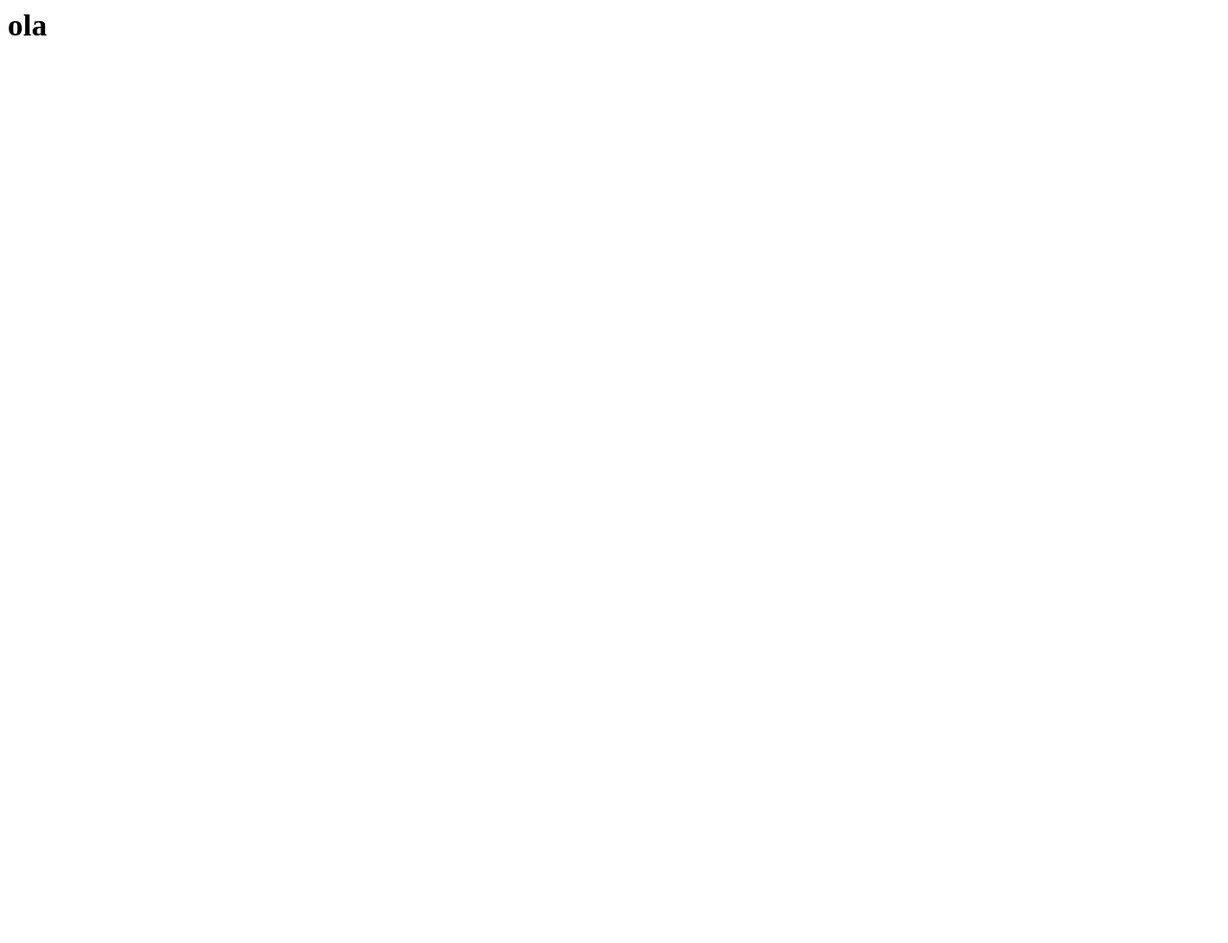
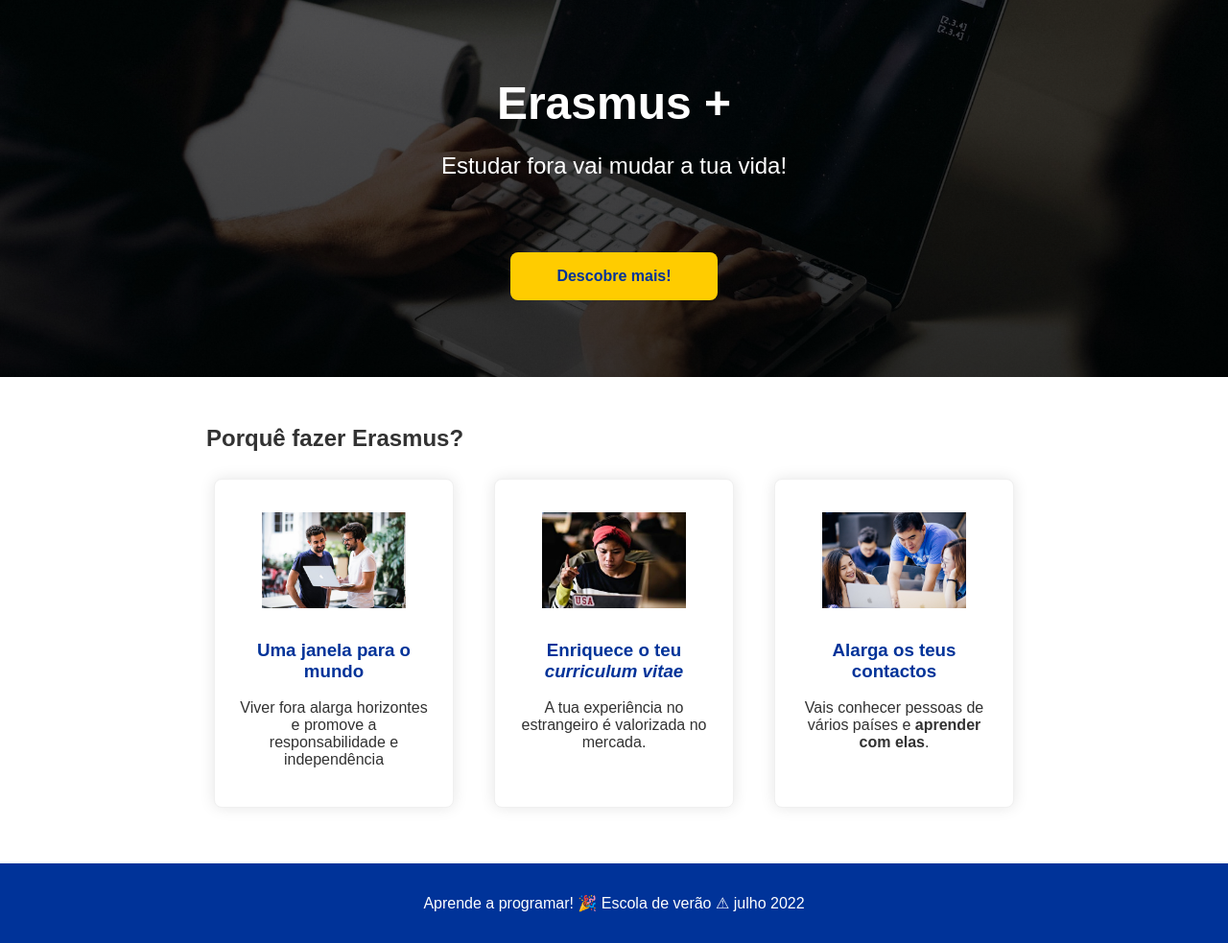
Before and after one commit to MargaridaSacramento/workshop, a plain HTML site: page index.html in a window 1280 px wide. Shown: the whole page at 96% size. Before the commit the page ends 800 px from the top, so only its background shows below. Drawn offline with Linux system fonts and the light colour scheme; a web font is replaced by a local one.

Commit message:
nextcommit

```diff
--- a/index.html
+++ b/index.html
@@ -1,11 +1,58 @@
+<!DOCTYPE html>
 <html lang="en">
 <head>
-    <meta charset="UTF-8">
-    <meta http-equiv="X-UA-Compatible" content="IE=edge">
-    <meta name="viewport" content="width=device-width, initial-scale=1.0">
-    <title>Document</title>
+  <meta charset="UTF-8"> <!-- tipo de caracteres -->
+  <title>Erasmus +</title>
+  <meta name="description" content="Seja bem vindo ao meu website" >
+
+  <!-- Change these Google fonts with your own choice -->
+  <link href="https://fonts.googleapis.com/css?family=Chivo:700|Overpass:400,700&display=swap" rel="stylesheet">
+
+  <link rel="stylesheet" href="style.css">
 </head>
 <body>
-    <h1>ola</h1>
+  <!-- <ul>...</ul> lista desordenada-->
+  <!-- <ol>...</ol> lista ordenanda-->
+  <!-- <img scr=".. .jpg" alt="se a imagem n for mostrada">- -->
+
+  <!-- Banner section -->
+
+  <div class="banner">
+    <h1>Erasmus +</h1>
+    <p>Estudar fora vai mudar a tua vida!</p>
+    <a href="https://www.erasmusmais.eu/" class="botao" target="_blank">Descobre mais!</a>
+  </div>
+
+
+  <!-- Cards section -->
+  <div class="container">
+    <h2>Porquê fazer Erasmus?</h2>
+    <div class="cartoes">
+      <div class="cartao" >
+        <img src="images/london.jpg" alt="London"/>
+        <h3>Uma janela para o mundo</h3>
+        <p>Viver fora alarga horizontes e promove a responsabilidade e independência</p>
+      </div>
+
+      <div class="cartao" >
+        <img src="images/paris.jpg" alt="Paris"/>
+        <h3>Enriquece o teu <em>curriculum vitae</em> </h3>
+        <p>A tua experiência no estrangeiro é valorizada no mercada.</p>
+      </div>
+
+      <div class="cartao" >
+        <img src="images/shanghai.jpg" alt="Paris"/>
+        <h3>Alarga os teus contactos</h3>
+        <p>Vais conhecer pessoas de vários países e <strong>aprender com elas</strong>.</p>
+      </div>
+    </div>
+  </div>
+
+  <!-- Footer section -->
+  <div class="footer">
+    <p>Aprende a programar! 🎉 Escola de verão ⚠ julho 2022</p>
+    <!--    windows .    for emogis-->
+  </div>
+<div></div>
 </body>
 </html>
--- /dev/null
+++ b/style.css
@@ -0,0 +1,103 @@
+/* Write some CSS below */
+/*  seletor {
+    property: value;
+    ...
+    }
+*/
+body{
+    font-family: Arial;
+    margin:0;
+}
+
+h1,h2,h3 {
+    color: rgb(50,50,50);
+    /*color: #323232;*/
+}
+
+p{
+    color: rgb(50,50,50);
+}
+
+.banner {
+    background-image:
+        linear-gradient(rgba(0,0,0,0.3),rgba(0,0,0,0.5)),
+        url('images/background.jpg');
+    padding: 80px 0px; /*espaçamento em cima/baixo direnta/esquerda*/
+    text-align: center;
+    background-size: cover ;
+    background-position: center;
+
+}
+
+.banner h1{
+    color:white;
+    font-size: 48px;
+    font-weight: bold;
+    margin:0;
+}
+
+.banner p{
+    color:white;
+    font-size: 24px;
+}
+
+.botao{
+    background-color: #FFCC00;
+    color: #003399;
+    padding: 16px 48px;
+    display: inline-block;
+    border-radius: 8px;
+    margin-top: 52px;
+    font-weight: bold;
+    text-decoration: none;/* tirar parte baixo sublinhado*/
+}
+
+.botao:hover {
+    background-color: #edbe00;
+}
+
+.container{
+    width: 850px;
+    margin: 50px auto;
+}
+
+.cartao{
+    background-color: white;
+    border: 1px solid #f0f0f0;
+    border-radius: 8px;
+    width: 200px;
+    box-shadow: 0 0 16px rgba(0,0,0,0.1);
+    text-align: center;
+    padding: 24px;
+    margin: 8px;
+    transition:.3s;
+}
+
+.cartao img{
+    width: 150px;
+    margin:10px;
+    height: 100px;
+}
+
+.cartao h3{
+    color: #003399;
+}
+
+.cartoes{
+    display: flex;
+    justify-content: space-between;
+}
+
+.footer{
+    background-color: #003399;
+    text-align: center;
+    padding: 16px 0;
+}
+
+.footer p{
+    color:white;
+}
+
+.cartao:hover{
+    transform: scale(1.04);
+}
```
Also changed, not shown: images/background.jpg (added), images/london.jpg (added), images/paris.jpg (added), images/shanghai.jpg (added).
